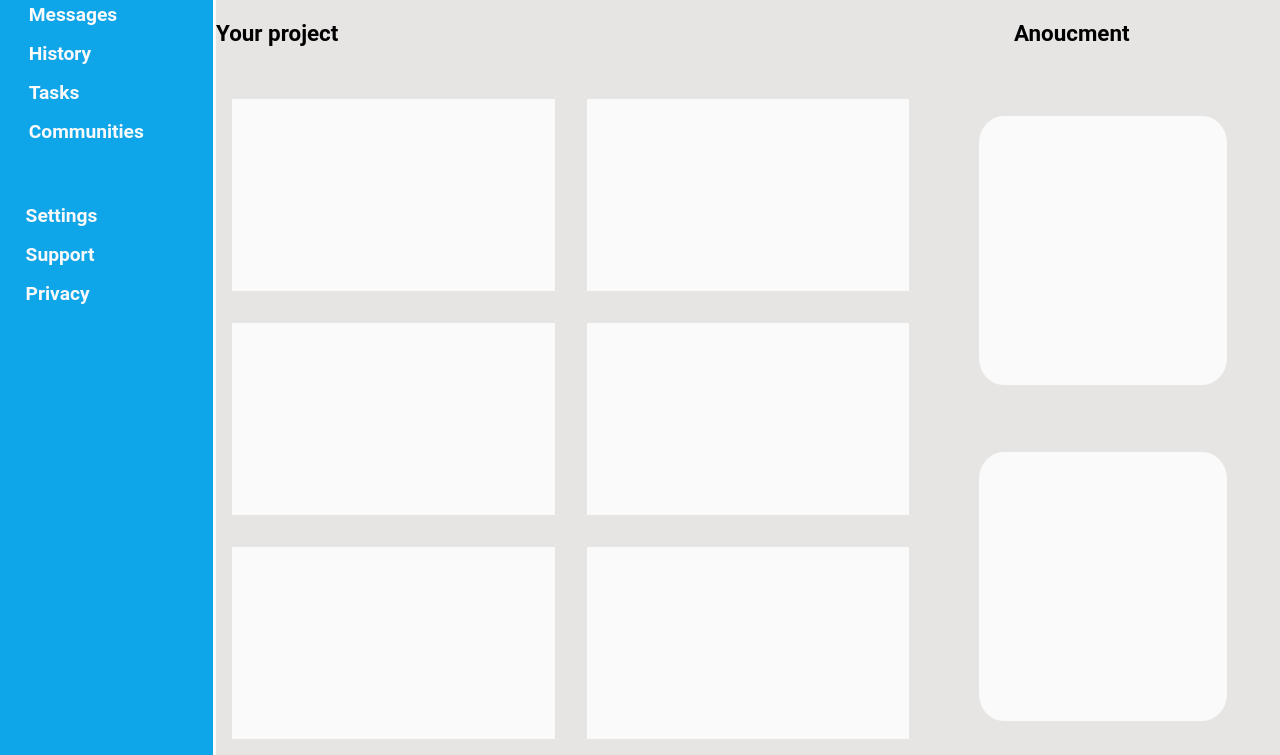
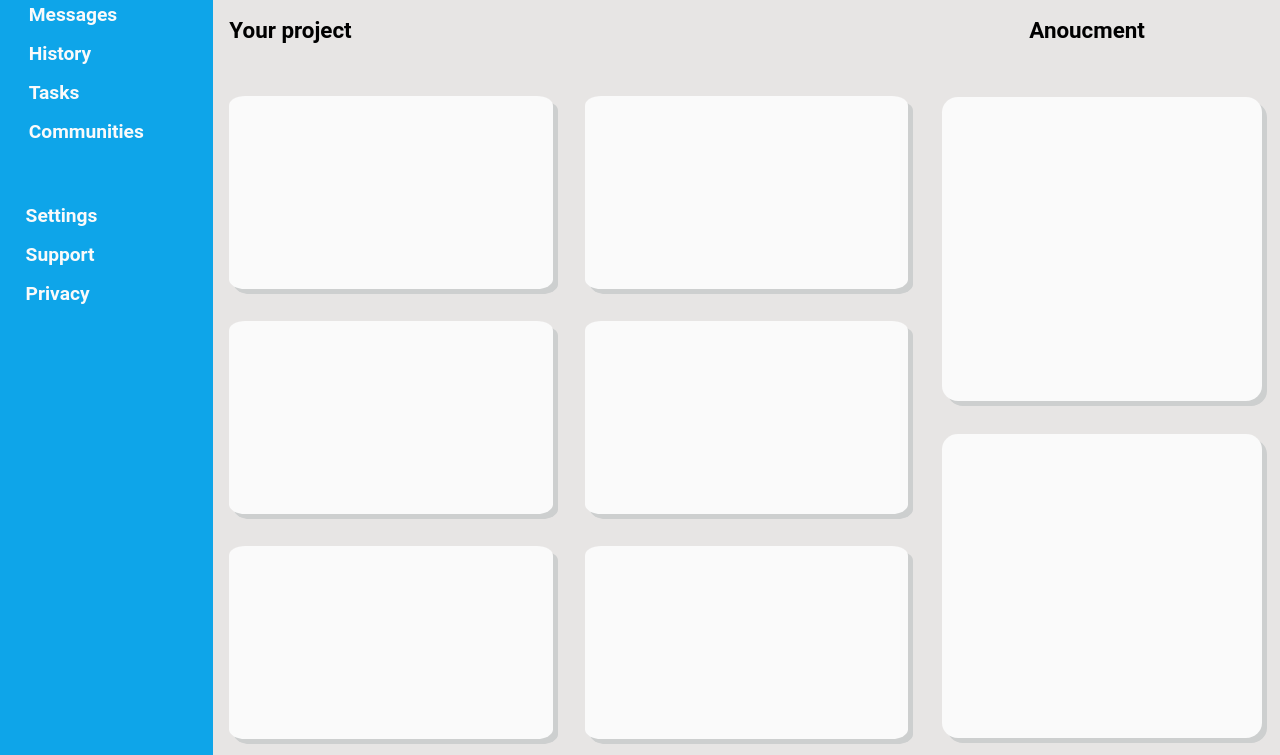
Before and after one commit to zacharyofsweden/Admin-Dashboard, a plain HTML site: page index.html in a window 1280 px wide. Shown: the part 155-910 px from the top of the page. Drawn offline with Linux system fonts and the light colour scheme.

Commit message:
fixing size issues & shadow

```diff
--- a/style.css
+++ b/style.css
@@ -10,7 +10,6 @@ body {
     display: grid;
     grid-template-columns: 1fr 5fr;
     grid-template-rows: 1fr 5fr;
-    gap: 0.2rem;
 }
 
 .header {
@@ -18,6 +17,7 @@ body {
     grid-row: 1/1;
     display: grid;
     grid-template-rows: 1fr 1fr;
+
 }
 
 .top {
@@ -70,6 +70,7 @@ input {
     border-radius: 2rem;
     object-fit: contain;
     height: 3rem;
+    margin-left: 1rem;
 }
 
 .topUserName {
@@ -80,13 +81,13 @@ input {
     background-color: #fafafa;
     display: grid;
     grid-template-columns: 2fr 1fr;
-
 }
 
 .bottomAccInfo {
     display: flex;
     gap: 1rem;
     place-items: center;
+
 }
 
 .hiThere {
@@ -189,6 +190,8 @@ input {
 .contentHeader > p {
   font-size: 1.4rem;
   font-weight: bold;
+  margin-left: 1rem;
+
 }
 
 .contentArticals {
@@ -209,23 +212,26 @@ input {
 
 .articals > div {
     margin: 1rem;
-
+    border-radius: 5%;
     background-color: #fafafa;
+    box-shadow: 5px 5px rgb(205, 207, 207);
 }
 
 
 
 .anusments {
     background-color: #e7e5e4;
+
     display: grid;
     place-items: center;
 }
 
 .contentAmuse {
-    height: 80%;
-    width: 70%;
+    height: 90%;
+    width: 90%;
     background-color: #fafafa;
-    border-radius: 10%;
+    border-radius: 5%;
+    box-shadow: 5px 5px rgb(205, 207, 207);
 }
 .trending {
     background-color: #e7e5e4;
@@ -234,8 +240,9 @@ input {
 }
 
 .contentTrending {
-    height: 80%;
-    width: 70%;
+    height: 90%;
+    width: 90%;
     background-color: #fafafa;
-    border-radius: 10%;
+    border-radius: 5%;
+    box-shadow: 5px 5px rgb(205, 207, 207);
 }
```
